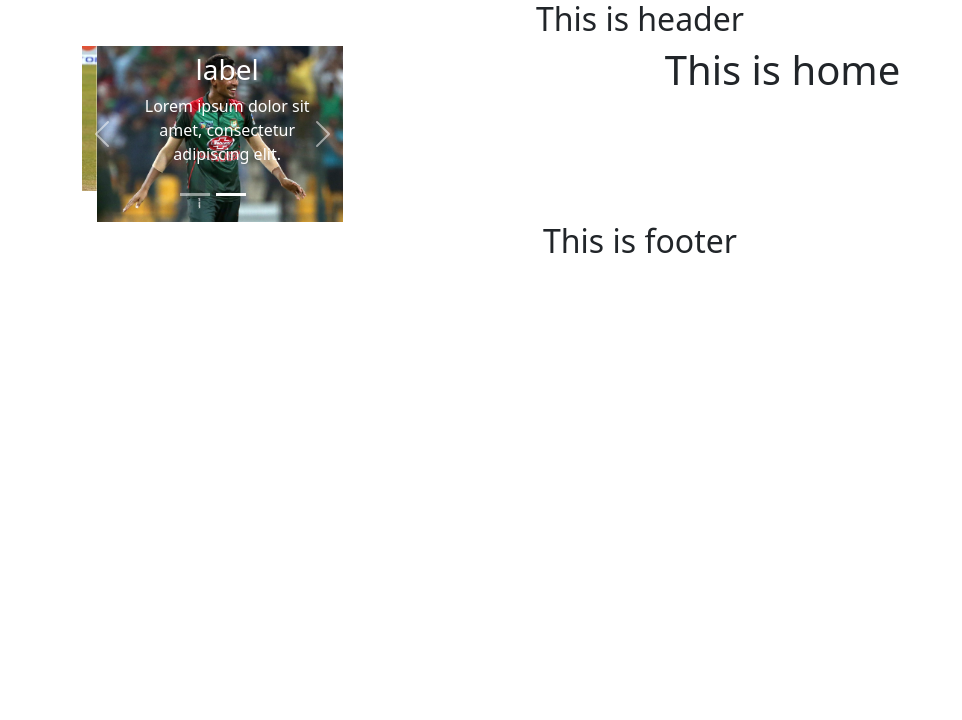
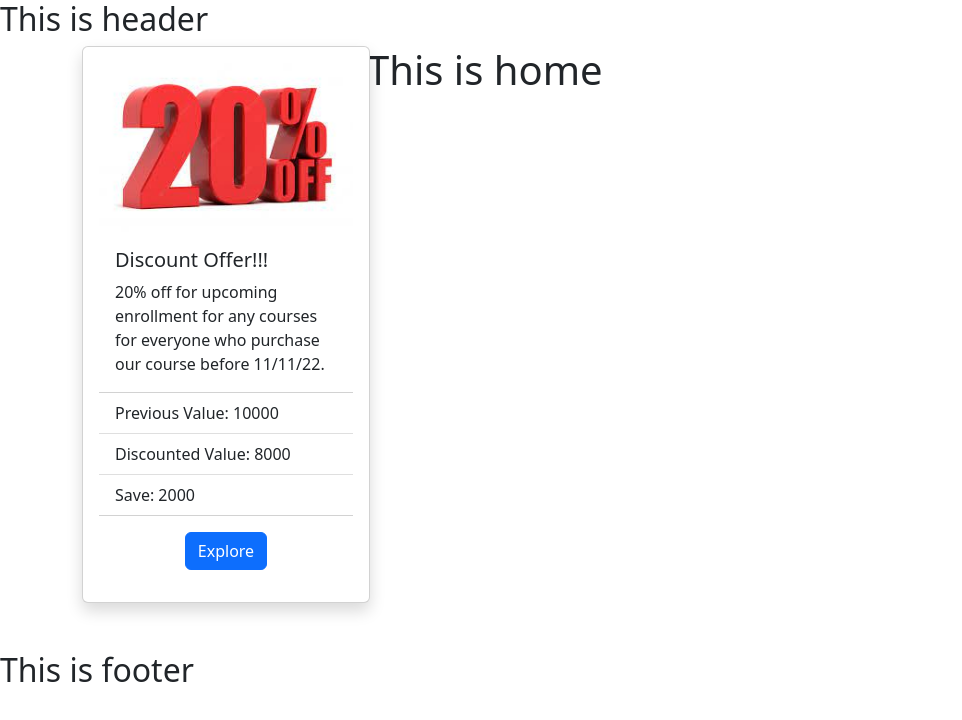
Before and after one commit to khalidhasansuhas/b2m-learning-client, a React (Create React App) app: page / in a window 1280 px wide. Shown: the top 720 px of the page, without its empty margins (0-962 px from the left). Built offline with nearby package versions, Linux system fonts and the light colour scheme.

Commit message:
left side nav added

```diff
--- a/src/App.js
+++ b/src/App.js
@@ -4,7 +4,7 @@ import { routes } from './Routes/Routes/Routes';
 
 function App() {
   return (
-    <div className="App">
+    <div >
       <RouterProvider router={routes}></RouterProvider>
     </div>
   );
--- a/src/Pages/Shared/LeftSideNav/LeftSideNav.js
+++ b/src/Pages/Shared/LeftSideNav/LeftSideNav.js
@@ -1,35 +1,31 @@
 import React from 'react';
-import Carousel from 'react-bootstrap/Carousel';
-import Shanto from '../../../assets/Shanto.jpg';
-import Mustafiz from '../../../assets/Mustafiz.jpg';
+import Card from 'react-bootstrap/Card';
+import ListGroup from 'react-bootstrap/ListGroup';
+import { Link } from 'react-router-dom';
+import Announcement from '../../../assets/Announcement.jpg';
+
 
 const LeftSideNav = () => {
     return (
-        <Carousel>
-            <Carousel.Item>
-                <img
-                    className="d-block w-100"
-                    src={Shanto}
-                    alt="First slide"
-                />
-                <Carousel.Caption>
-                    <h3>First slide label</h3>
-                    <p>Nulla vitae elit libero, a .</p>
-                </Carousel.Caption>
-            </Carousel.Item>
-            <Carousel.Item>
-                <img
-                    className="d-block w-100"
-                    src={Mustafiz}
-                    alt="Second slide"
-                />
-
-                <Carousel.Caption>
-                    <h3>Second slide label</h3>
-                    <p>Lorem ipsum dolor sit amet, consectetur adipiscing elit.</p>
-                </Carousel.Caption>
-            </Carousel.Item>
-        </Carousel>
+        <div >
+            <Card className='shadow p-3 mb-5 bg-body rounded' style={{ width: '18rem' }}>
+                <Card.Img variant="top" src={Announcement} />
+                <Card.Body>
+                    <Card.Title>Discount Offer!!!</Card.Title>
+                    <Card.Text>
+                        20% off for upcoming enrollment for any courses for everyone who purchase our course before 11/11/22.
+                    </Card.Text>
+                </Card.Body>
+                <ListGroup className="list-group-flush">
+                    <ListGroup.Item>Previous Value: 10000</ListGroup.Item>
+                    <ListGroup.Item>Discounted Value: 8000</ListGroup.Item>
+                    <ListGroup.Item>Save: 2000</ListGroup.Item>
+                </ListGroup>
+                <Card.Body className='text-center'>
+                    <Link to='courses'><button type="button" class="btn btn-primary">Explore</button></Link>
+                </Card.Body>
+            </Card>
+        </div>
     );
 };
 
```
Also changed, not shown: src/assets/Announcement.jpg (added).
